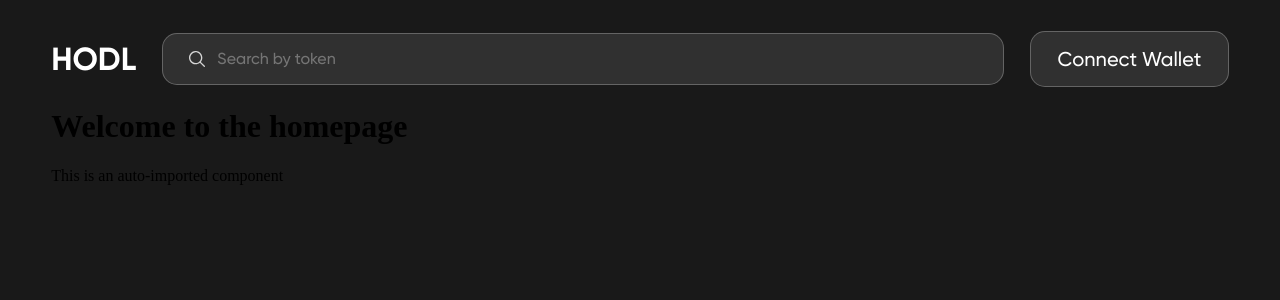
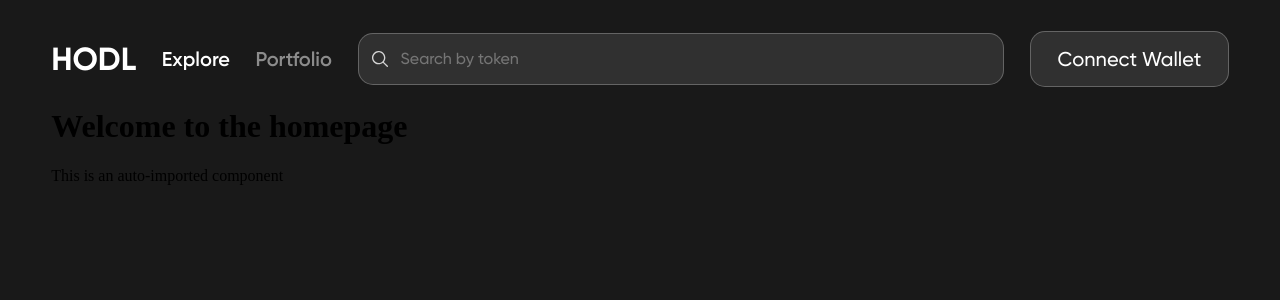
Before and after one commit to aarumi8/nuxt-hodl, a Nuxt app: page / in a window 1280 px wide. Shown: the top 300 px of the page. Built offline with nearby package versions, Linux system fonts and the light colour scheme.

Commit message:
header, add 2 menus + css

```diff
--- a/components/Header.vue
+++ b/components/Header.vue
@@ -1,6 +1,8 @@
 <template>
   <header class="header">
     <nuxt-link to="/" class="logo">HODL</nuxt-link>
+    <nuxt-link to="/" :class="['header-text', { 'active': isRouteActive('/') }]">Explore</nuxt-link>
+    <nuxt-link to="/portfolio" :class="['header-text', { 'active': isRouteActive('/portfolio') }]">Portfolio</nuxt-link>
     <div class="search-bar">
       <span class="search-icon"></span>
       <input type="text" placeholder="Search by token" />
@@ -11,7 +13,15 @@
 
 <script lang="ts">
 export default defineComponent({
-  // Component logic goes here
+  setup() {
+    const route = useRoute();
+
+    function isRouteActive(path: string): boolean {
+      return route.path === path;
+    }
+
+    return { isRouteActive };
+  }
 });
 </script>
 
@@ -32,10 +42,27 @@ export default defineComponent({
   text-decoration: none;
 }
 
+.header-text {
+  color: #FFF;
+  font-family: 'Gilroy', sans-serif;
+  font-weight: 600;
+  font-size: 1.25rem;
+  text-decoration: none;
+  opacity: 0.5;
+}
+
+.header-text.active {
+  opacity: 1.0;
+}
+
+.header-text:hover, .header-text:active {
+  opacity: 1.0;
+}
+
 .search-bar {
   display: flex;
   width: 100%;
-  padding: 1.85vh 2.08vw;
+  padding: 1.85vh 1.08vw;
   align-items: center;
   gap: 10px;
   border-radius: 15px;
@@ -78,4 +105,8 @@ input:focus {
   font-size: 1.25rem;
   font-weight: 500;
 }
+
+.connect-wallet:hover, .connect-wallet:active {
+  opacity: 0.75;
+}
 </style>
```
